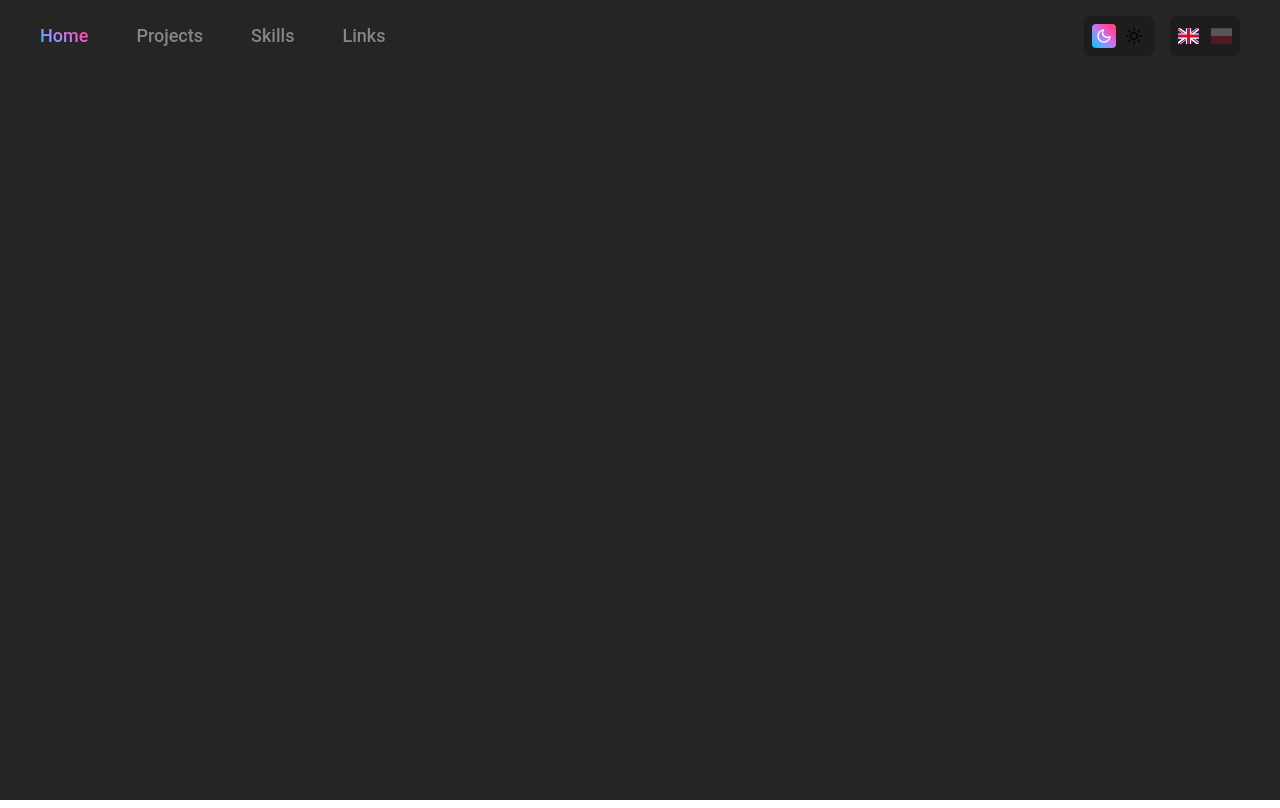
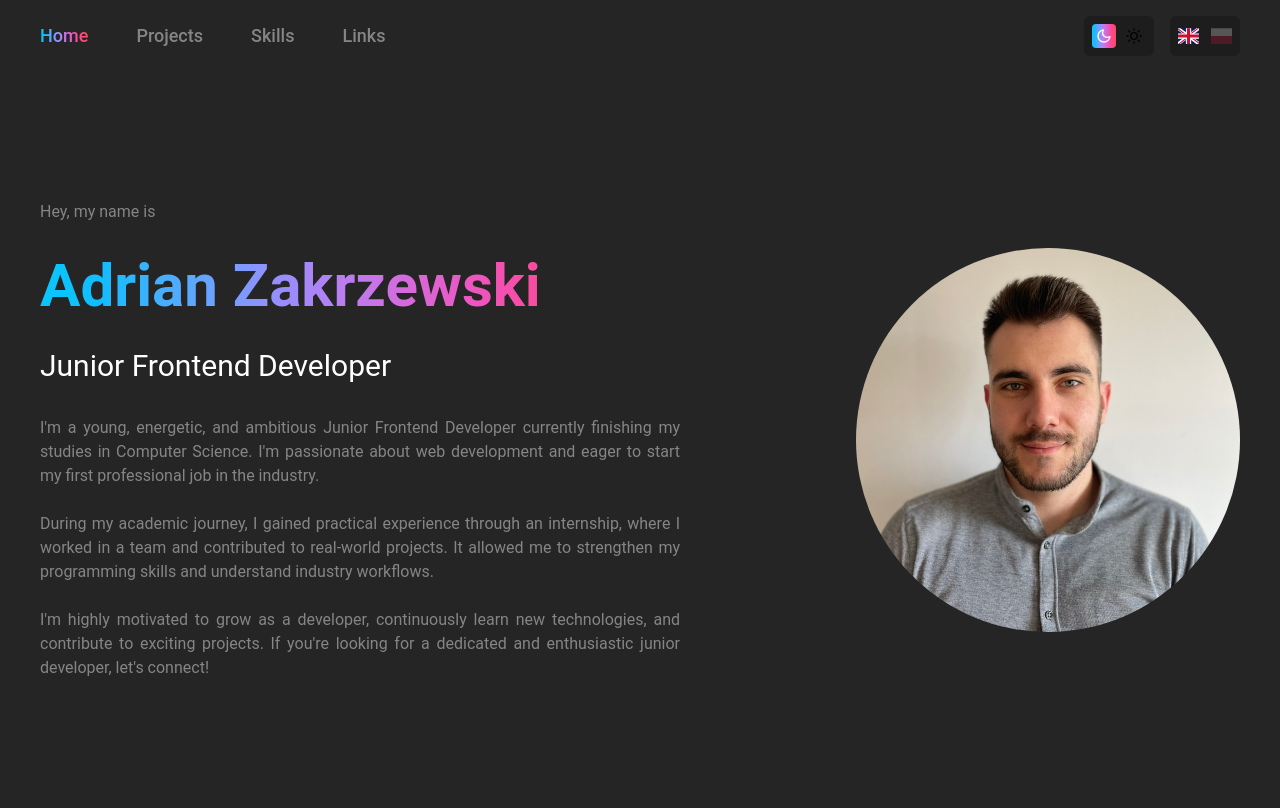
Before and after one commit to Adrian4401/Portfolio, a React (Create React App) app: page / in a window 1280 px wide. Built offline with nearby package versions, Linux system fonts and the light colour scheme.

Commit message:
Added 'about me' section.

```diff
--- /dev/null
+++ b/src/components/AboutMe.jsx
@@ -0,0 +1,24 @@
+import { LanguageContext } from "../context/LanguageContext"
+import { useContext } from "react"
+import ProfilePhoto from '../assets/adrian.jpg'
+
+
+export default function AboutMe() {
+    const { t } = useContext(LanguageContext)
+
+    return (
+        <div className="flex flex-col-reverse lg:flex-row w-full h-fit justify-between items-center my-32 gap-20">
+            <div id="about_me" className="flex flex-col max-w-screen-sm gap-8">
+                <p className="standard-text">{ t.hey_my_name }</p>
+                <h1 className="title-text">Adrian Zakrzewski</h1>
+                <h2 className="headline-text">Junior Frontend Developer</h2>
+                <p className="description-text" dangerouslySetInnerHTML={{ __html: t.about_me }} />
+            </div>
+            <div
+                id="photo"
+                className="flex bg-cover bg-center w-96 h-96 rounded-full"
+                style={{ backgroundImage: `url(${ProfilePhoto})` }}
+            />
+        </div>
+    )
+}
--- a/src/components/Header.jsx
+++ b/src/components/Header.jsx
@@ -8,13 +8,13 @@ export default function Header() {
 
     return (
         <div className="flex w-full h-fit justify-between items-center my-4">
-            <div id="navigation" className="flex gap-4 sm:gap-12">
+            <div id="navigation" className="flex gap-4 sm:gap-8 lg:gap-12">
                 <div id="button" className="btn-nav-checked">{ t.home }</div>
                 <div id="button" className="btn-nav">{ t.projects }</div>
                 <div id="button" className="btn-nav">{ t.skills }</div>
                 <div id="button" className="btn-nav">{ t.links }</div>
             </div>
-            <div className="flex gap-2 sm:gap-4">
+            <div id="switches" className="flex gap-2 sm:gap-4">
                 <ThemeSwitch />
                 <LanguageSwitch />
             </div>
--- a/src/index.css
+++ b/src/index.css
@@ -27,3 +27,19 @@ code {
 .switches-bg {
   @apply md:w-[70px] md:h-[40px] items-center justify-between sm:p-2 rounded-md md:bg-accent md:dark:bg-dark-accent;
 }
+
+.standard-text {
+  @apply text-secondary dark:text-dark-secondary text-base font-normal text-center lg:text-left;
+}
+
+.title-text {
+  @apply bg-gradient bg-clip-text text-transparent text-6xl font-bold text-center lg:text-left;
+}
+
+.headline-text {
+  @apply text-primary dark:text-dark-primary text-3xl font-normal text-center lg:text-left;
+}
+
+.description-text {
+  @apply text-secondary dark:text-dark-secondary text-base font-normal text-justify;
+}
--- a/src/locales/en.js
+++ b/src/locales/en.js
@@ -1,6 +1,11 @@
 export default {
+    // navigation
     home: 'Home',
     projects: 'Projects',
     skills: 'Skills',
     links: 'Links',
+
+    // about me section
+    hey_my_name: 'Hey, my name is',
+    about_me: "I'm a young, energetic, and ambitious Junior Frontend Developer currently finishing my studies in Computer Science. I'm passionate about web development and eager to start my first professional job in the industry.<br></br>During my academic journey, I gained practical experience through an internship, where I worked in a team and contributed to real-world projects. It allowed me to strengthen my programming skills and understand industry workflows.<br></br>I'm highly motivated to grow as a developer, continuously learn new technologies, and contribute to exciting projects. If you're looking for a dedicated and enthusiastic junior developer, let's connect!",
 };
--- a/src/locales/pl.js
+++ b/src/locales/pl.js
@@ -1,6 +1,11 @@
 export default {
+    // navigation
     home: 'Start',
     projects: 'Projekty',
     skills: 'Umiejętności',
     links: 'Linki',
+
+    // about me section
+    hey_my_name: 'Cześć, nazywam się',
+    about_me: "Jestem młodym, energicznym i ambitnym Junior Frontend Developerem, kończącym obecnie studia informatyczne. Pasjonuję się tworzeniem stron internetowych i chętnie rozpocznę swoją pierwszą profesjonalną pracę w branży.<br></br>Podczas mojej edukacyjnej drogi zdobyłem praktyczne doświadczenie na stażu, gdzie pracowałem w zespole i brałem udział w realizacji rzeczywistych projektów. Pozwoliło mi to rozwijać umiejętności programistyczne oraz lepiej zrozumieć procesy w branży.<br></br>Jestem mocno zmotywowany do rozwoju jako programista, ciągłego poznawania nowych technologii oraz udziału w ekscytujących projektach. Jeśli szukasz zaangażowanego i pełnego entuzjazmu junior developera, skontaktujmy się!",
 };
--- a/src/pages/Home.jsx
+++ b/src/pages/Home.jsx
@@ -1,11 +1,13 @@
+import AboutMe from "../components/AboutMe";
 import Header from "../components/Header";
 
 
 export default function Home() {
     return (
         <div className="flex justify-center min-h-screen w-full text-center bg-background dark:bg-dark-background px-2 xl:px-0">
-            <div className="w-[1200px] flex flex-column">
+            <div className="w-[1200px] flex flex-col">
                 <Header />
+                <AboutMe />
             </div>
         </div>
     )
--- a/tailwind.config.js
+++ b/tailwind.config.js
@@ -18,7 +18,7 @@ module.exports = {
         'dark-secondary': '#848584',
       },
       backgroundImage: {
-        'gradient': 'linear-gradient(to right top, #09c7fb, #11bdff, #41b0ff, #6ca2ff, #9390ff, #b381f3, #ce70e2, #e55dcb, #f450af, #fb4991, #fc4975, #f64f59)'
+        'gradient': 'linear-gradient(to right, #09c7fb, #11bdff, #41b0ff, #6ca2ff, #9390ff, #b381f3, #ce70e2, #e55dcb, #f450af, #fb4991, #fc4975, #f64f59)'
       }
     },
   },
```
Also changed, not shown: public/manifest.json, src/assets/adrian.jpg (added).
